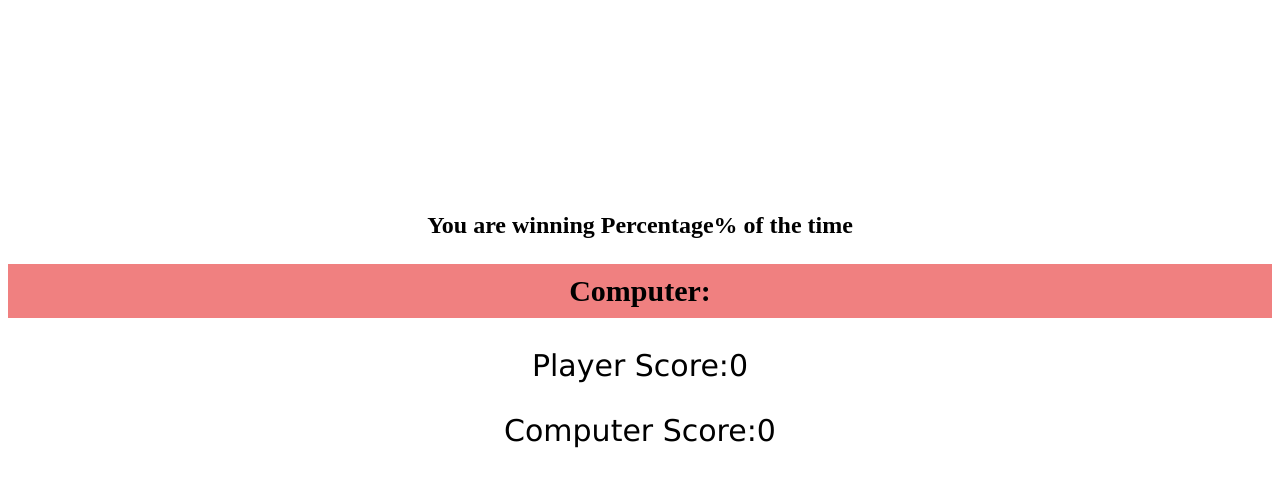
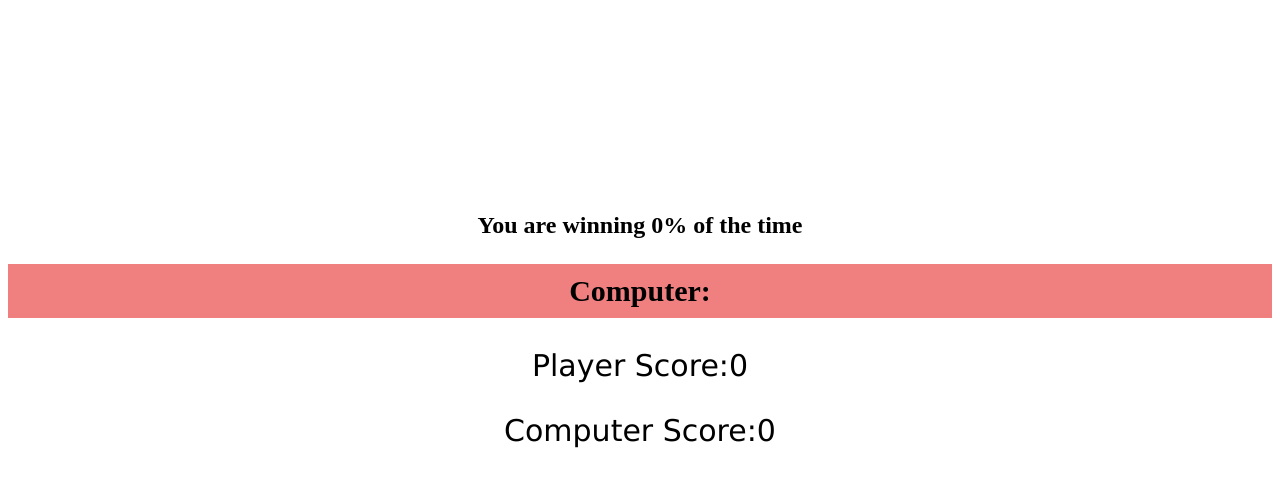
Before and after one commit to BjornBishop/PP2-Final, a plain HTML site: page index.html in a window 1280 px wide. Shown: the part 471-949 px from the top of the page. Drawn offline with Linux system fonts and the light colour scheme.

Commit message:
updated terminate game function, linked to total games

```diff
--- a/assets/javascript/javascript.js
+++ b/assets/javascript/javascript.js
@@ -8,7 +8,7 @@ let choiceButtons = document.querySelectorAll(".choice-buttons");
 
 let player;
 let computer;
-let result;
+
 //button event listener
 choiceButtons.forEach(button => button.addEventListener("click", () => {
 
@@ -19,7 +19,7 @@ choiceButtons.forEach(button => button.addEventListener("click", () => {
     resultsText.textContent = checkWinner();
     trackScore();
     calculatePercentage();
-}))
+}));
 
 //computer player function
 function computerTurn() {
@@ -47,7 +47,7 @@ function computerTurn() {
 function checkWinner() {
 
     if (player === computer) {
-        return "draw"
+        return "draw";
     }
     else if (computer === "ROCK") {
         return (player === "PAPER") ? "You Win" : "You Lose";
@@ -106,8 +106,8 @@ function terminateGame () {
     let playerPlayer = parseInt(document.querySelector("#player-results").innerText);
 
     if (marker === 99) {
-        alert(`Your score is ${marker}!! You have pleased me.`)
-        alert(`Game ends now <3`)
+        alert(`Your score is ${marker}!! You have pleased me.`);
+        alert(`Game ends now <3`);
 
         marker = 0;
         computerPlayer = 0;
--- a/index.html
+++ b/index.html
@@ -36,7 +36,7 @@
         </div>
 
         <h2 class="game-text" id="result-text">Result:</h2>
-        <h2 class="game-text">You are winning <span id="percentage">Percentage</span>% of the time</h2>
+        <h2 class="game-text">You are winning <span id="percentage">0</span>% of the time</h2>
 
         <h2 class="game-text" id="computer-text">Computer:</h2>
 
```
